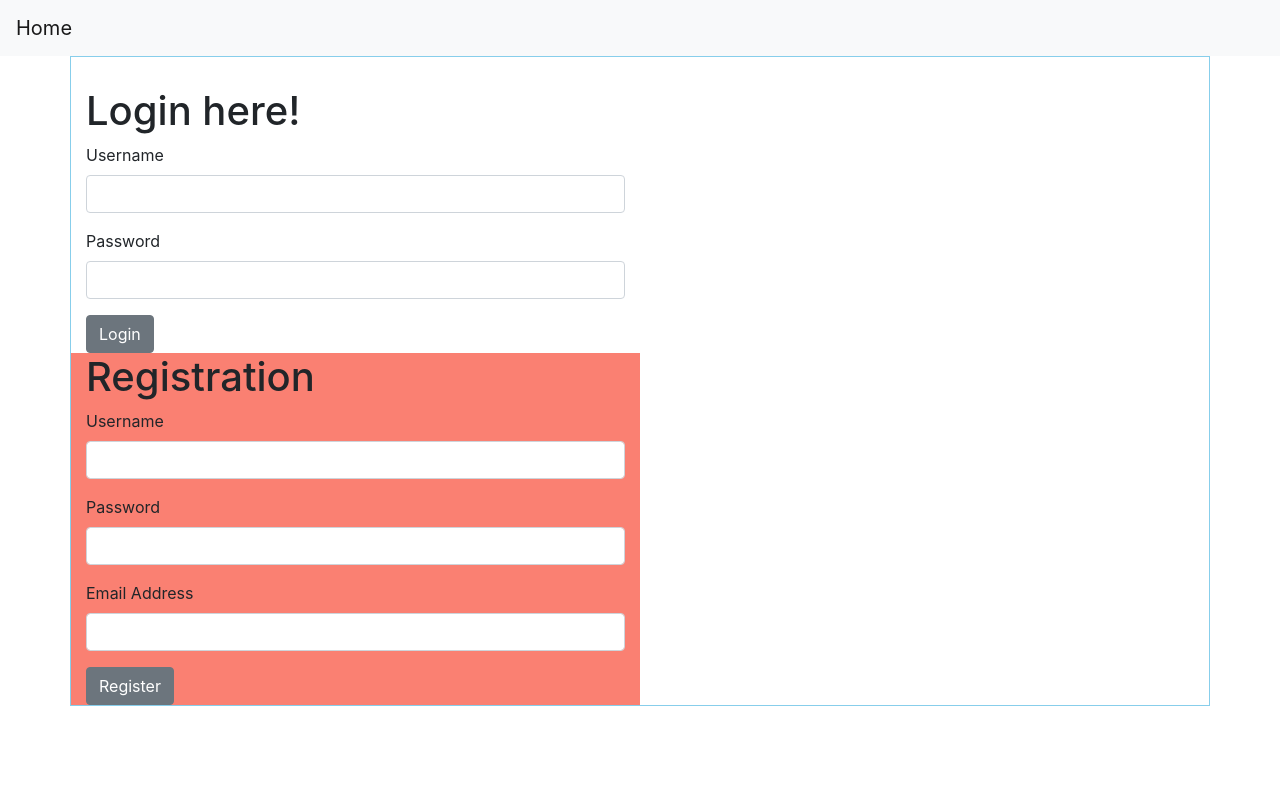
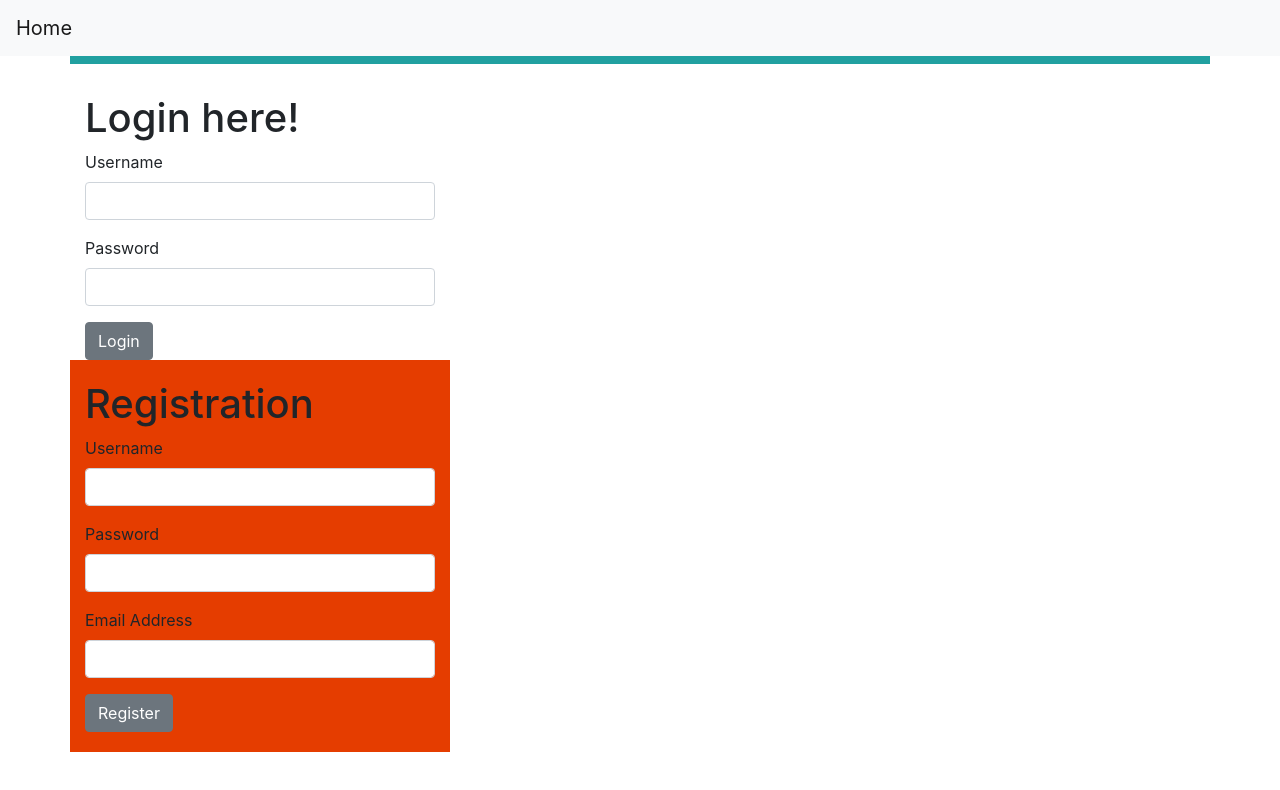
Before and after one commit to jonathaningersoll/ClientBabyStats, a React (Create React App) app: page / in a window 1280 px wide. Shown: the top 790 px of the page. Built offline with nearby package versions, Linux system fonts and the light colour scheme.

Commit message:
altered styles for registration

```diff
--- a/src/Components/PreAuth/Authorize.jsx
+++ b/src/Components/PreAuth/Authorize.jsx
@@ -12,12 +12,12 @@ export default class Authorize extends React.Component{
           return(
                <Container className="auth-container">
                     <Row>
-                         <Col md="6" className="login-col">
+                         <Col md="4" className="login-col">
                               <Login updateToken={this.props.updateToken} setRole={this.props.setRole} />
                          </Col>
                     </Row>
                     <Row>
-                         <Col md="6" className="register">
+                         <Col md="4" className="register">
                               <Register updateToken={this.props.updateToken} />
                          </Col>
                     </Row>
--- a/src/index.css
+++ b/src/index.css
@@ -13,11 +13,12 @@ code {
 }
 
 .auth-container {
-  border: 1px solid skyblue;
+  border-top: 8px solid #21A0A0;
 }
 
 .register {
-  background-color: salmon;
+  background-color: #E53D00;
+  padding: 20px;
 }
 
 /* DASHBOARD STYLES */
```
